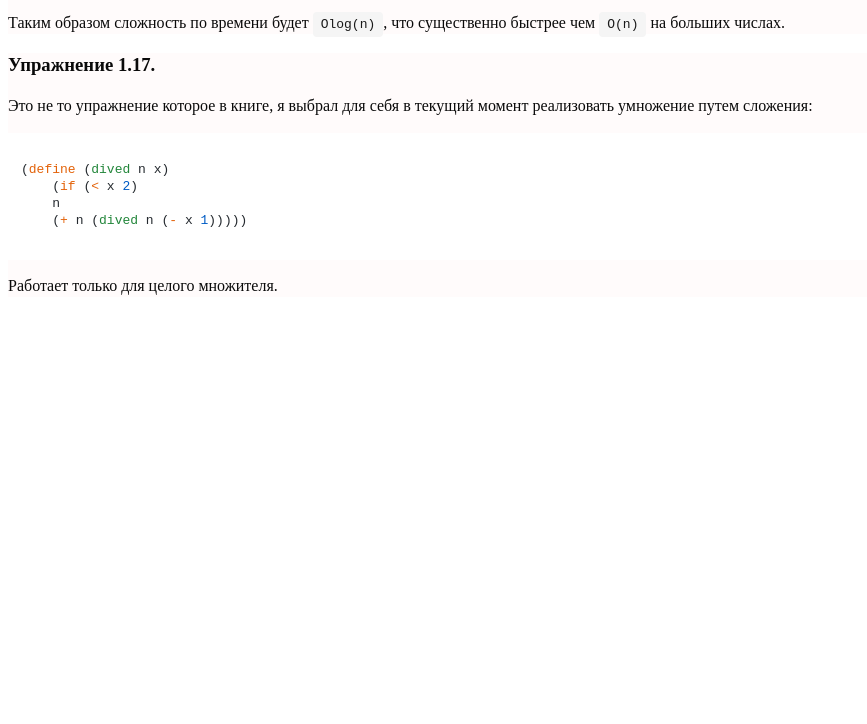
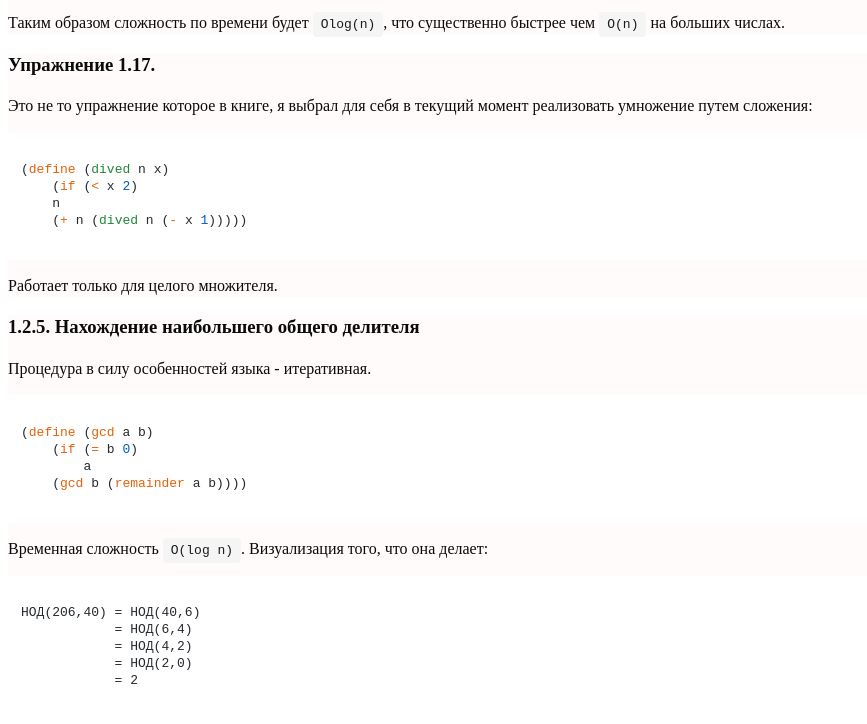
Before and after one commit to NikZha/summaryOfSICP, a plain HTML site: page chapter1/chapter1.html in a window 1280 px wide. Shown: the part 9771-10495 px from the top of the page, without its empty margins (0-867 px from the left). Before the commit the page ends 10084 px from the top, so only its background shows below. Drawn offline with nearby package versions, Linux system fonts and the light colour scheme.

Commit message:
Added topic chap125 and algo

```diff
--- a/chapter1/chapter1.html
+++ b/chapter1/chapter1.html
@@ -508,6 +508,24 @@ b8 = b4 * b4
         <p>Работает только для целого множителя.</p>
         </p>
     </div>
+    <div class="topic" id="chap125">
+        <h3>1.2.5. Нахождение наибольшего общего делителя</h3>
+        <p>Процедура в силу особенностей языка - итеративная.</p>
+        <pre><code class="language-scheme">
+(define (gcd a b)
+    (if (= b 0)
+        a
+    (gcd b (remainder a b))))
+        </code></pre>
+        <p>Временная сложность <code>O(log n)</code>. Визуализация того, что она делает:</p>
+        <pre><code class="languages">
+НОД(206,40) = НОД(40,6)
+            = НОД(6,4)
+            = НОД(4,2)
+            = НОД(2,0)
+            = 2
+        </code></pre>
+    </div>
 
 </body>
 
```
Also changed, not shown: index.html (+1 -0 lines), 1 other file.
